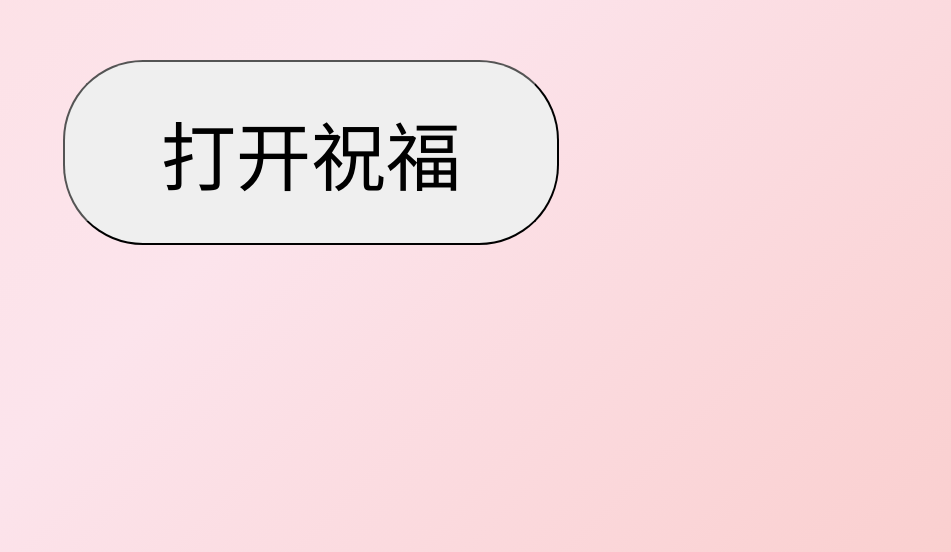
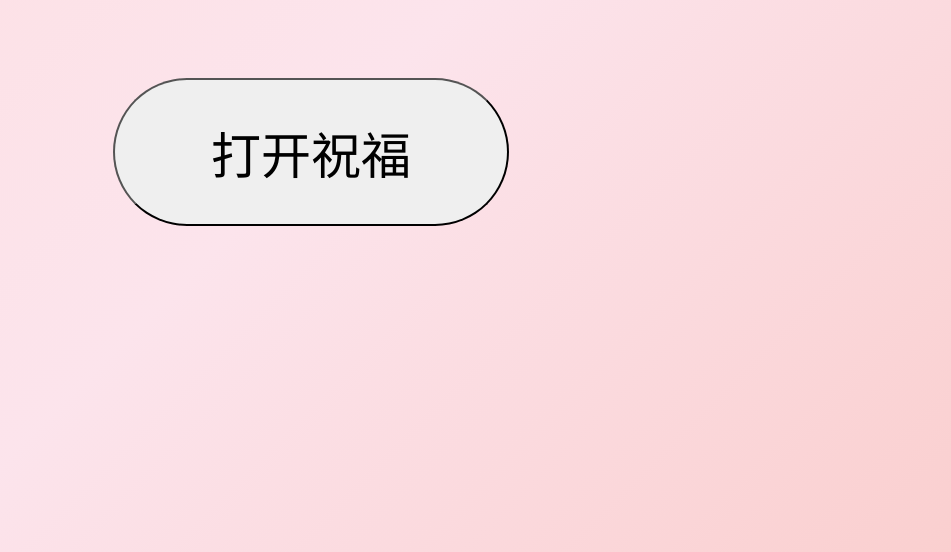
Before and after one commit to dassy521/birthday, a plain HTML site: page index.html in a window 1280 px wide. Shown: the part 248-800 px from the top of the page, without its empty margins (329-1280 px from the left). Drawn offline with Linux system fonts and the light colour scheme; a web font is replaced by a local one.

Commit message:
fontsize

```diff
--- a/index.html
+++ b/index.html
@@ -31,7 +31,7 @@
             font-family: 'cute';
             margin: auto;
             padding: 36px 96px;
-            font-size: 75px;
+            font-size: 50px;
             border-radius: 80px;
             background: rgb;
             transition: all 0.3s ease;
```
